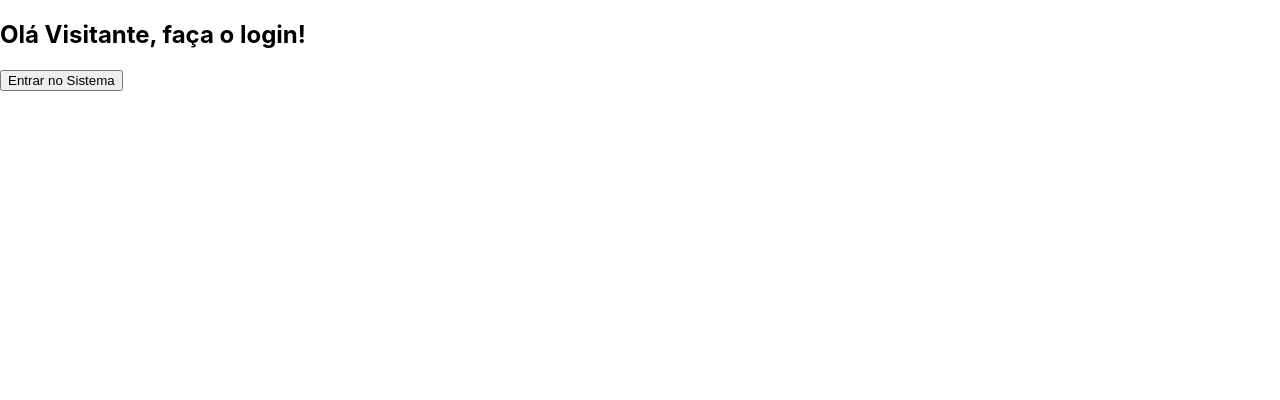
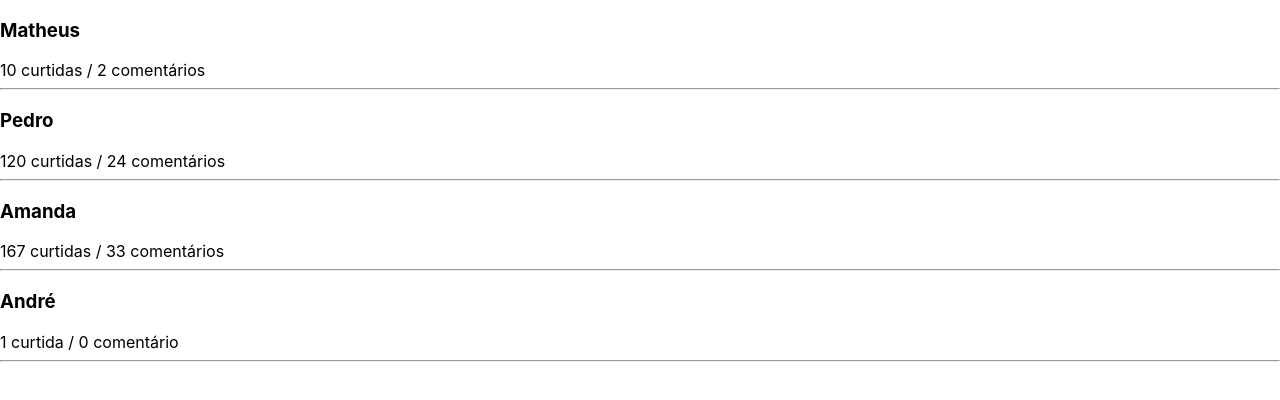
Before and after one commit to GabrielSoaresGomes/ReactJS-do-Zero-ao-Avancado, a React (Create React App) app in the folder meusite/: page / in a window 1280 px wide. Shown: the top 400 px of the page. Built offline with nearby package versions, Linux system fonts and the light colour scheme.

Commit message:
Trabalhando com listas

```diff
--- a/meusite/src/App.js
+++ b/meusite/src/App.js
@@ -1,38 +1,29 @@
 import React, {Component} from 'react'
+
+import Feed from './components/feed'
 
 class App extends Component{
 
     constructor(props){
         super(props)
         this.state = {
-            status: false
+            feed: [
+                {id: 1, username: "Matheus", curtidas:10, comentarios:2},
+                {id: 2, username: "Pedro", curtidas:120, comentarios: 24},
+                {id: 3, username: "Amanda", curtidas:167, comentarios: 33},
+                {id: 4, username: "André", curtidas:1, comentarios: 0},
+            ]
         }
-        this.entrar = this.entrar.bind(this)
-        this.sair = this.sair.bind(this)
-    }
-
-    entrar() {
-        this.setState({status: true})
-    }
-
-    sair() {
-        this.setState({status: false})
     }
 
     render() {
         return(
             <div>
-                {this.state.status ?
-                <div>
-                    <h2>Bem-Vindo(a) ao Sistema!</h2>
-                    <button onClick={this.sair}>Sair!</button>
-
-                </div> ://Operador ternário JS
-                <div>
-                    <h2>Olá Visitante, faça o login!</h2>
-                    <button onClick={this.entrar}>Entrar no Sistema</button>
-                </div>
-            }
+                {this.state.feed.map((item) => {
+                    return(
+                        <Feed id={item.id} username={item.username} curtidas={item.curtidas} comentarios={item.comentarios} />
+                    )
+                })}
             </div>
         )
     }
--- /dev/null
+++ b/meusite/src/components/feed/index.js
@@ -0,0 +1,15 @@
+import React, {Component} from 'react'
+
+class Feed extends Component{
+    render() {
+        return(
+            <div key={this.props.id}>
+            <h3>{this.props.username}</h3>
+            <a>{this.props.curtidas} {this.props.curtidas > 1 ? 'curtidas': 'curtida'} / {this.props.comentarios} {this.props.comentarios > 1 ? 'comentários': 'comentário'} </a>
+            <hr/>
+        </div>
+        )
+    }
+}
+
+export default Feed
```
